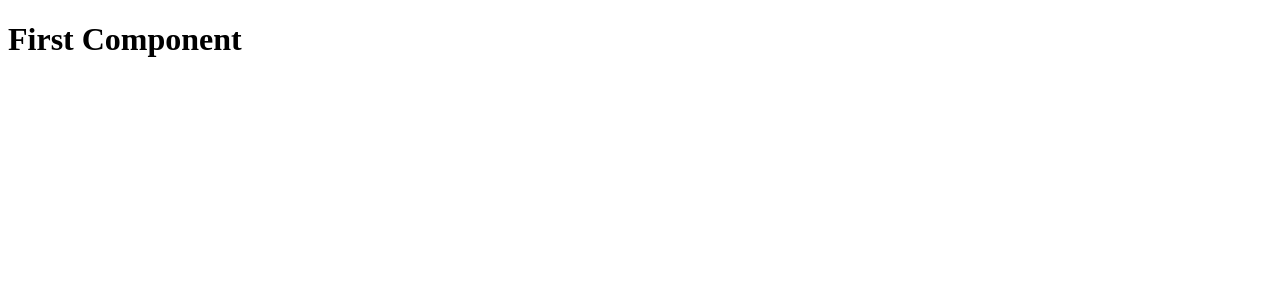
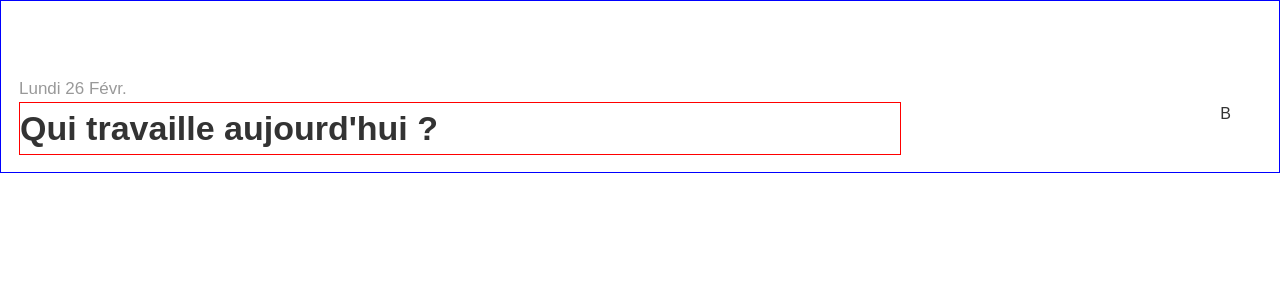
Before and after one commit to Peter-Binate/exo-front-mobile, a React (Vite) app: page / in a window 1280 px wide. Shown: the top 300 px of the page. Built offline with nearby package versions, Linux system fonts and the light colour scheme.

Commit message:
add header and install luxon package

```diff
--- a/package.json
+++ b/package.json
@@ -10,6 +10,7 @@
     "preview": "vite preview"
   },
   "dependencies": {
+    "luxon": "^3.4.4",
     "react": "^18.2.0",
     "react-dom": "^18.2.0"
   },
--- a/src/App.jsx
+++ b/src/App.jsx
@@ -1,4 +1,5 @@
 import Header from '../src/layouts/Header/Header'
+import './styles/main.css'
 
 
 function App() {
--- a/src/layouts/Header/Header.jsx
+++ b/src/layouts/Header/Header.jsx
@@ -1,10 +1,21 @@
 import React from 'react'
+import { DateTime } from 'luxon'
 
 const Header = () => {
+  // Obtenir la date actuelle avec Luxon
+  const currentDate = DateTime.local();
+
+  // Formater la date selon le format "jour numéroDuJour mois"
+  const formattedDate = currentDate.setLocale('fr').toFormat('EEEE dd MMM');
+
   return (
     <>
         <div className="header">
-          <h1>First Component</h1>
+          <p className='date'>{formattedDate}</p>
+          <div className="header-main-block">
+            <h1>Qui travaille aujourd'hui ?</h1>
+            <p className='burger-icon'>B</p>
+          </div>
         </div>
     </>
   )
--- a/src/styles/abstracts/_variables.scss
+++ b/src/styles/abstracts/_variables.scss
@@ -2,6 +2,7 @@
 $orange: #FF6B40;
 
 //Lightmode
+$gray-text-color: #999999;
 $gray-color: #E9E9E9;
 $red-color: #FF0000;
 
--- a/src/styles/base/_typography.scss
+++ b/src/styles/base/_typography.scss
@@ -21,7 +21,7 @@ h1, h2, h3, h4, h5, h6 {
 }
 
 h1 {
-  font-size: 2em;
+  font-size: 34px;
 }
 
 h2 {
--- a/src/styles/components/_header.scss
+++ b/src/styles/components/_header.scss
@@ -1,9 +1,31 @@
+@import '../../styles/abstracts/variables';
 @import '../../styles/abstracts/mixins';
 
 .header{
     @include section-width;
     border: 1px solid black;
-//     @include flex-position($justify-content: space-around);
-//     padding-top: 22px;
-//     border: 1px solid black;
+    padding-left: 18px;
+    border: 1px solid blue;
 }
+
+h1{
+    width: 70%;
+    font-weight: 700;
+    border: 1px solid red;
+}
+
+.date{
+    color: $gray-text-color;
+    font-weight: 500;
+    font-size: 17px;
+    margin: 75px 0 0;
+    text-transform: capitalize;
+}
+
+.header-main-block{
+    @include flex-position($justify-content: space-between);
+}
+
+.burger-icon{
+     margin-right: 48px;
+}
--- /dev/null
+++ b/src/styles/main.css
@@ -0,0 +1,123 @@
+@charset "UTF-8";
+* {
+  margin: 0;
+  padding: 0;
+  box-sizing: border-box;
+}
+
+body {
+  font-family: sans-serif;
+}
+
+ul, ol {
+  list-style: none;
+}
+
+a {
+  text-decoration: none;
+  color: inherit;
+}
+
+input, button, select, textarea {
+  font-family: inherit;
+  font-size: inherit;
+}
+
+button, input, optgroup, select, textarea {
+  margin: 0;
+  font: inherit;
+  color: inherit;
+}
+
+body {
+  font-size: 16px;
+  font-family: "Arial", sans-serif;
+  line-height: 1.5;
+  color: #333;
+}
+
+h1, h2, h3, h4, h5, h6 {
+  font-family: "Arial", sans-serif;
+  font-weight: bold;
+  margin-bottom: 0.5em;
+}
+
+h1 {
+  font-size: 34px;
+}
+
+h2 {
+  font-size: 1.5em;
+}
+
+h3 {
+  font-size: 1.2em;
+}
+
+p {
+  margin-bottom: 1em;
+}
+
+.text-bold {
+  font-weight: bold;
+}
+
+.uppercase-text {
+  text-transform: uppercase;
+}
+
+/* classes utilitaires, des mixins ou des fonctions SASS qui peuvent être réutilisées
+à plusieurs endroits dans le code pour appliquer des styles courants
+ou des fonctionnalités spécifiques.*/
+.position-relative {
+  position: relative;
+}
+
+.position-absolute {
+  position: absolute;
+}
+
+.position-fixed {
+  position: fixed;
+}
+
+.text-center {
+  text-align: center;
+}
+
+.flex-center {
+  display: flex;
+  justify-content: center;
+  align-items: center;
+}
+
+.header {
+  width: 100%;
+  border: 1px solid black;
+  border: 1px solid black;
+  padding-left: 18px;
+  border: 1px solid blue;
+}
+
+h1 {
+  width: 70%;
+  font-weight: 700;
+  border: 1px solid red;
+}
+
+.date {
+  color: #999999;
+  font-weight: 500;
+  font-size: 17px;
+  margin: 75px 0 0;
+  text-transform: capitalize;
+}
+
+.header-main-block {
+  display: flex;
+  justify-content: space-between;
+}
+
+.burger-icon {
+  margin-right: 48px;
+}/*# sourceMappingURL=main.css.map */
--- a/src/styles/main.scss
+++ b/src/styles/main.scss
@@ -4,3 +4,4 @@
 @use 'base/typography';
 @use 'base/utilities';
 @use 'components/header';
+// @use 'components/menu';
```
Also changed, not shown: 2 other files (tests, documents, lock files or other folders).
